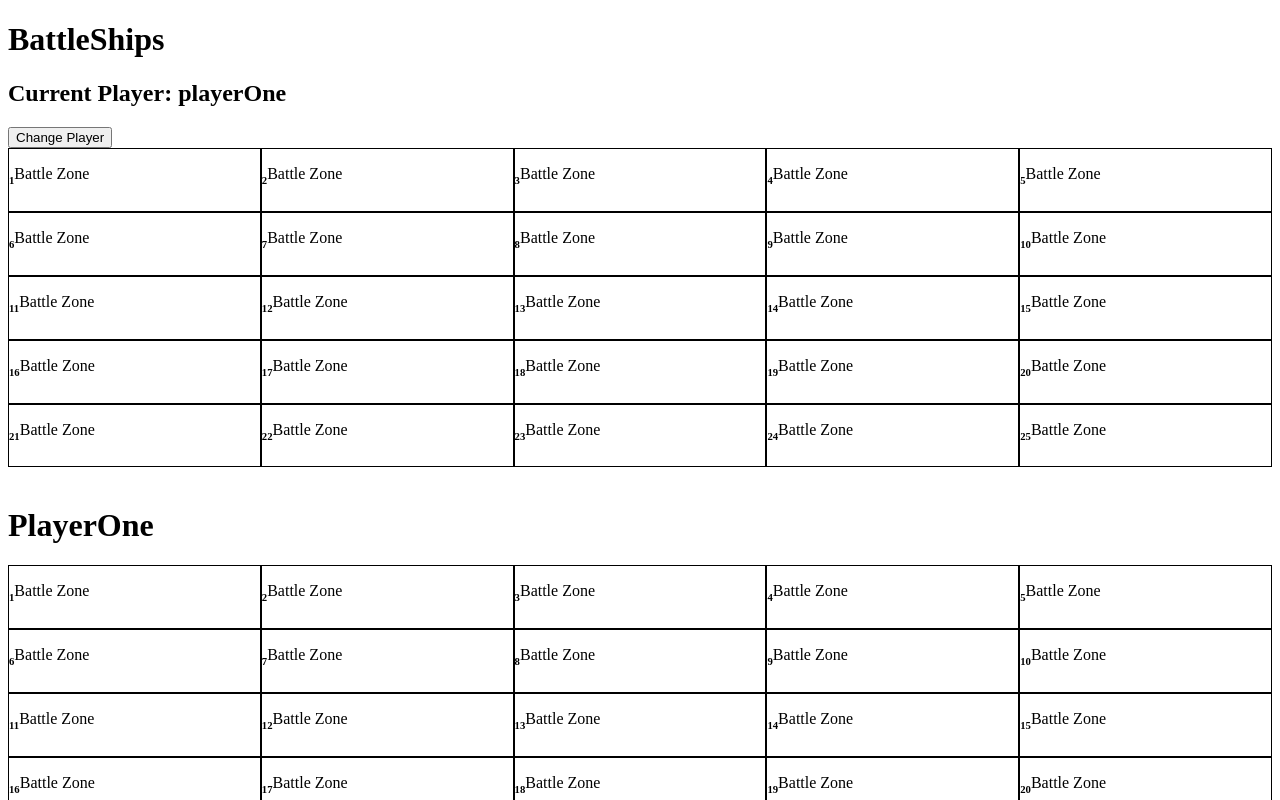
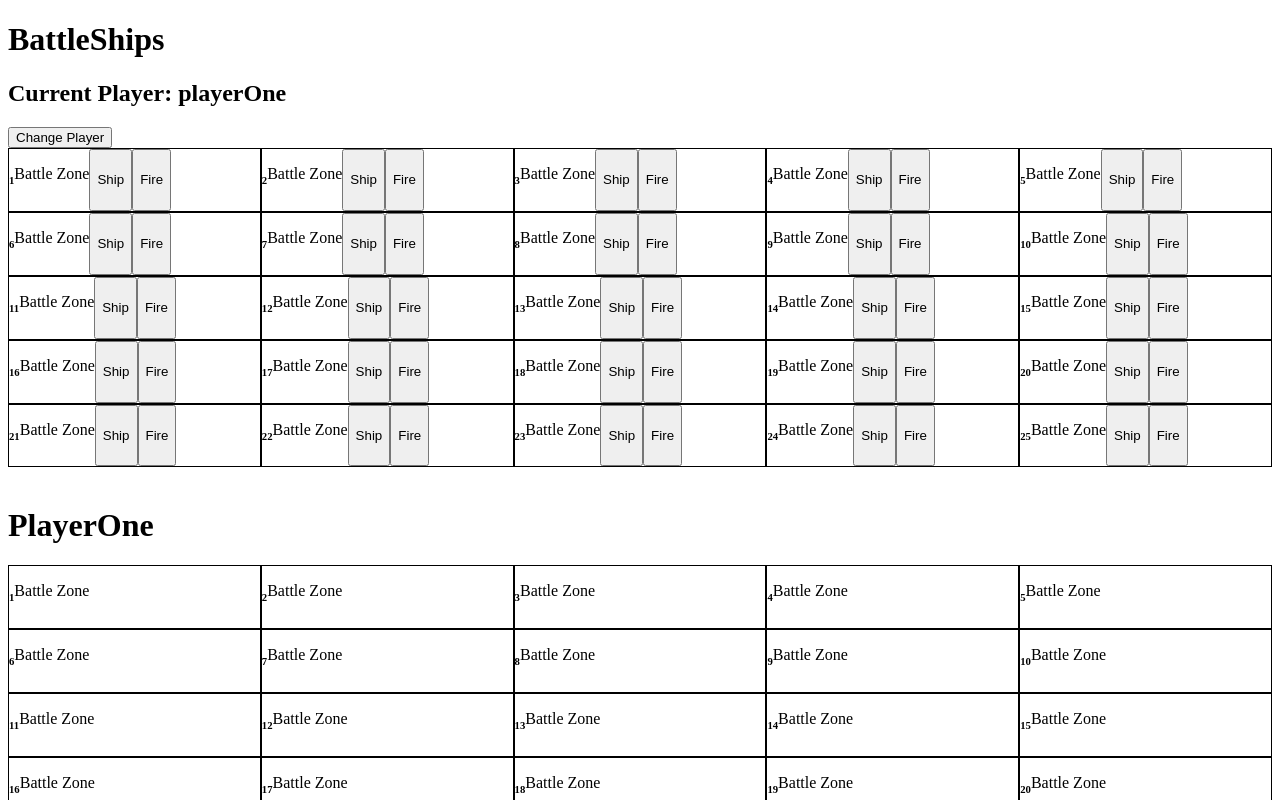
Before and after one commit to eriknyberg91/React-Typescript-Battleships, a React (Create React App) app: page / in a window 1280 px wide. Shown: the top 800 px of the page. Built offline with nearby package versions, Linux system fonts and the light colour scheme.

Commit message:
Removal of ship from player after placing ship, starting function for firing in battle phase

```diff
--- a/src/App.tsx
+++ b/src/App.tsx
@@ -60,29 +60,48 @@ const changePlayer = () => {
 };
 
 const handleShipPlacement = (id: number) => {
+
+  if(playerOne.shipsLeftToPlace == 0 && playerOne.isPlaying) {
+    changePlayer()
+  }
+  //TODO: Shorten if-statements?
   setZoneList(
     zoneList.map((zone) => {
-      if (zone.id == id && playerOne.isPlaying == true && playerOne.shipsLeftToPlace > 0) {
+      if (zone.id == id && playerOne.isPlaying == true && playerOne.shipsLeftToPlace > 0 && zone.shipPlacedByPlayerOne == false) {
+        removeOneShipFromPlayer()
         return  {...zone, shipPlacedByPlayerOne: !zone.shipPlacedByPlayerOne}
       }
-      else if (zone.id == id && playerTwo.isPlaying == true  && playerTwo.shipsLeftToPlace > 0){
+      else if (zone.id == id && playerTwo.isPlaying == true  && playerTwo.shipsLeftToPlace > 0 && zone.shipPlacedByPlayerTwo == false){
+        removeOneShipFromPlayer()
         return {...zone, shipPlacedByPlayerTwo: !zone.shipPlacedByPlayerTwo}
       }
       return zone;
+
     }))
 }
 
-  const decreaseCurrentPlayerShipCount = () => {
-    if (currentPlayer == playerOne) {
-      setPlayerOne({...playerOne, shipsLeftToPlace: playerOne.shipsLeftToPlace - 1})
-    }
-    else if (currentPlayer == playerTwo){
-      setPlayerTwo({...playerTwo, shipsLeftToPlace: playerTwo.shipsLeftToPlace - 1})
-    }
-    console.log(playerOne)
-    console.log(playerTwo)
+const handlePlayerFire = () => {
+  alert("Fire phase");
+}
+
+const removeOneShipFromPlayer = () => {
+
+  if (playerOne.isPlaying == true) {
+    setPlayerOne(prevPlayerOne => ({
+      ...prevPlayerOne,
+      shipsLeftToPlace: prevPlayerOne.shipsLeftToPlace - 1
+    }));
+    console.log(playerOne.shipsLeftToPlace)
+  }
+
+  else if (playerTwo.isPlaying == true) {
+    setPlayerTwo(prevPlayerTwo => ({
+      ...prevPlayerTwo,
+      shipsLeftToPlace: prevPlayerTwo.shipsLeftToPlace - 1
+    }));
   };
-
+    console.log(playerTwo.shipsLeftToPlace)
+  }
 
   const generateZoneList = Array.from({length: numberOfZones}, (_, index) => ({
     id: index + 1,
@@ -93,14 +112,12 @@ const handleShipPlacement = (id: number) => {
 
   const [zoneList, setZoneList] = useState<IBattleZone[]>(generateZoneList)
 
-
-
-
   return (
 
     <div className="App">
       <h1>BattleShips</h1>
       <BattleMap
+      handlePlayerFire={handlePlayerFire}
       playerOne={playerOne}
       playerTwo={playerTwo}
       changePlayer={changePlayer}
--- a/src/Components/BattleMap/BattleMap.tsx
+++ b/src/Components/BattleMap/BattleMap.tsx
@@ -8,12 +8,13 @@ interface Props {
   handleClick(id: number): void;
   handleShipPlacement(id: number, currentPlayer: IPlayer): void;
   changePlayer(): void;
+  handlePlayerFire(): void;
   playerOne: IPlayer;
   playerTwo: IPlayer;
 
 }
 
-const BattleMap = ({list,playerOne, playerTwo, handleClick,handleShipPlacement, changePlayer}: Props) => {
+const BattleMap = ({list,playerOne, playerTwo, handleClick,handleShipPlacement, changePlayer, handlePlayerFire}: Props) => {
 
   return (
     <div className="battle-map-container">
@@ -23,9 +24,11 @@ const BattleMap = ({list,playerOne, playerTwo, handleClick,handleShipPlacement,
       </div>
       <div className="battlemap">
         {list.map((zone) => (
-          <div className="battle-zone" onClick={() => handleClick(zone.id)}>
+          <div className="battle-zone" >
             <h6>{zone.id}</h6>
-            <p>Battle Zone</p>
+            <p >Battle Zone</p>
+            <button onClick={() => handleClick(zone.id)}>Ship</button>
+            <button onClick={handlePlayerFire}>Fire</button>
           </div>
         ))}
       </div>
```
